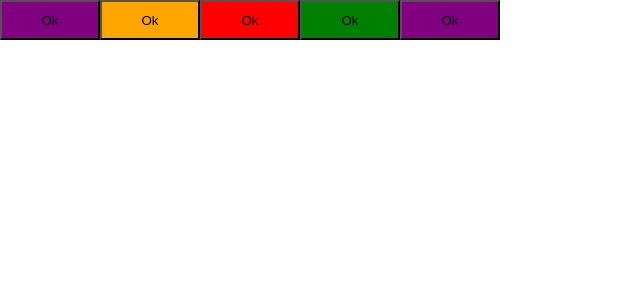
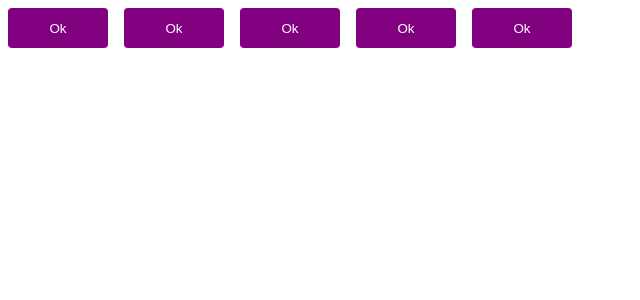
Before and after one commit to Wellington-Henrique/02-ignite-timer-reactjs-ts, a React (Vite) app: page / in a window 1280 px wide. Shown: the top 300 px of the page, without its empty margins (0-640 px from the left). Built offline with nearby package versions, Linux system fonts and the light colour scheme.

Commit message:
Estrutura da Aplicação: Configurando tema

```diff
--- a/src/assets/Button.styles.ts
+++ b/src/assets/Button.styles.ts
@@ -17,9 +17,12 @@
     min-width: 100px;
     height: 40px;
 
+    border-radius: 4px;
+    border: 0;
+    margin: 8px;
+
     cursor: pointer;
 
-    ${({variant}) => css`
-        background-color: ${buttonVariants[variant]}
-    `}
+    background-color: ${({theme}) => theme.primary};
+    color: ${({theme}) => theme.white}
 `
--- /dev/null
+++ b/src/styles/themes/default.ts
@@ -0,0 +1,7 @@
+export const defaultTheme = {
+    white: '#fff',
+    primary: 'purple',
+    secondary: 'orange',
+    danger: 'red',
+    success: 'green',
+}
```
Also changed, not shown: src/App.tsx (+5 -2 lines).
